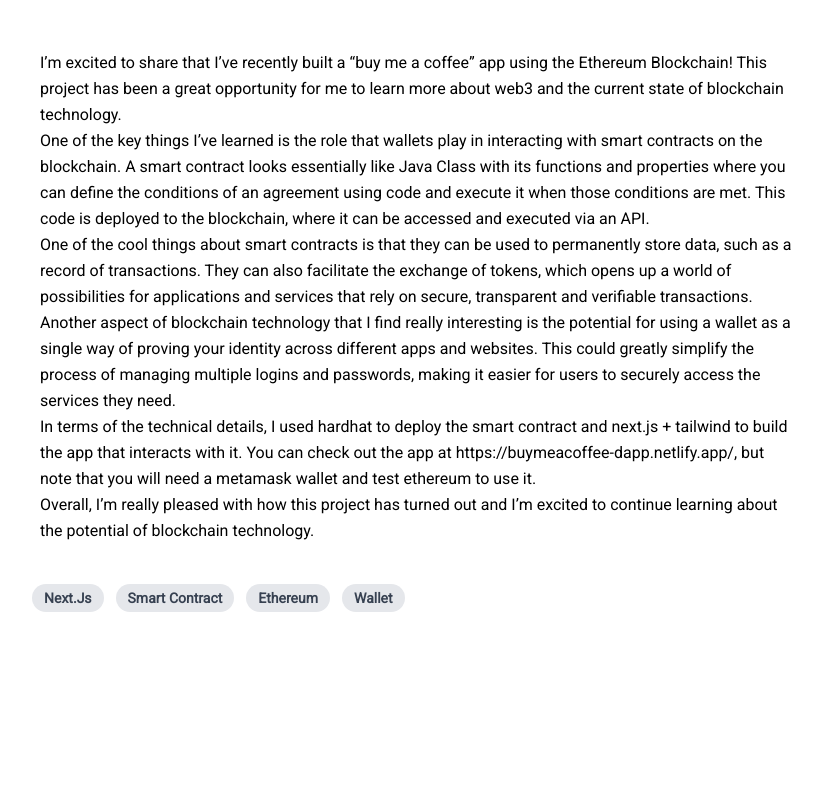
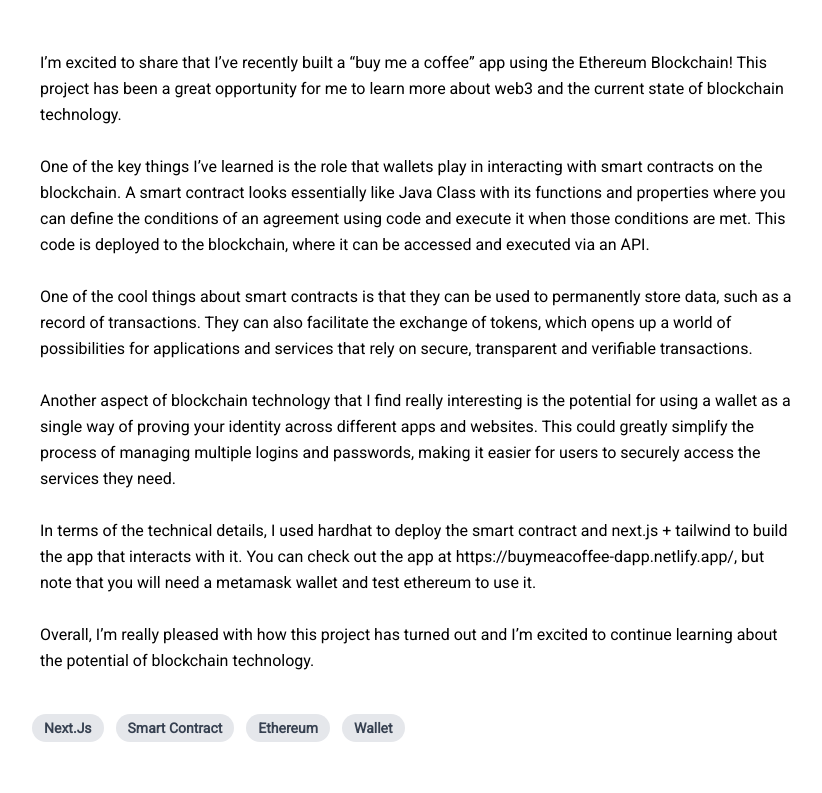
Before and after one commit to wanderdust/personal-blog, an Astro site: page /blog/buy-me-a-coffee-eth in a window 1280 px wide. Shown: the part 760-1553 px from the top of the page, without its empty margins (224-1046 px from the left). Built offline with nearby package versions, Linux system fonts and the light colour scheme; Astro itself is replaced by a stand-in of ours.

Commit message:
Add spaces between paragraphs

```diff
--- a/src/pages/blog/buy-me-a-coffee-eth.md
+++ b/src/pages/blog/buy-me-a-coffee-eth.md
@@ -9,12 +9,22 @@ layout: "../../layouts/BlogPostLayout.astro"
 
 I'm excited to share that I've recently built a "buy me a coffee" app using the Ethereum Blockchain! This project has been a great opportunity for me to learn more about web3 and the current state of blockchain technology.
 
+&nbsp;
+
 One of the key things I've learned is the role that wallets play in interacting with smart contracts on the blockchain. A smart contract looks essentially like Java Class with its functions and properties where you can define the conditions of an agreement using code and execute it when those conditions are met. This code is deployed to the blockchain, where it can be accessed and executed via an API.
+
+&nbsp;
 
 One of the cool things about smart contracts is that they can be used to permanently store data, such as a record of transactions. They can also facilitate the exchange of tokens, which opens up a world of possibilities for applications and services that rely on secure, transparent and verifiable transactions.
 
+&nbsp;
+
 Another aspect of blockchain technology that I find really interesting is the potential for using a wallet as a single way of proving your identity across different apps and websites. This could greatly simplify the process of managing multiple logins and passwords, making it easier for users to securely access the services they need.
+
+&nbsp;
 
 In terms of the technical details, I used hardhat to deploy the smart contract and next.js + tailwind to build the app that interacts with it. You can check out the app at [https://buymeacoffee-dapp.netlify.app/](https://buymeacoffee-dapp.netlify.app/), but note that you will need a metamask wallet and test ethereum to use it.
 
+&nbsp;
+
 Overall, I'm really pleased with how this project has turned out and I'm excited to continue learning about the potential of blockchain technology.
--- a/src/pages/blog/first-post.md
+++ b/src/pages/blog/first-post.md
@@ -10,4 +10,6 @@ layout: "../../layouts/BlogPostLayout.astro"
 
 Welcome to my new website! It has been a long time since I've played around with new front end frameworks, so I decided to rebuild my personal site. I have used Astro and Tailwind, and I only have good things to say about both frameworks. It only took me a couple hours to understand and start using Astro from a template, and a couple of days to build this site. It is an awesome choice for static websites like this. On the other hand Tailwind really simplifies the page styiling by prividing predefined classes that are ready to go. It is such a good framework for the occasional front end developer like me. Please forgive the minimalistic styles of the website, there is still so much css I can endure with Tailwind or not.
 
+&nbsp;
+
 I have also added a lovely blog section so I can write random thoughts no one will read! 🚀
```
